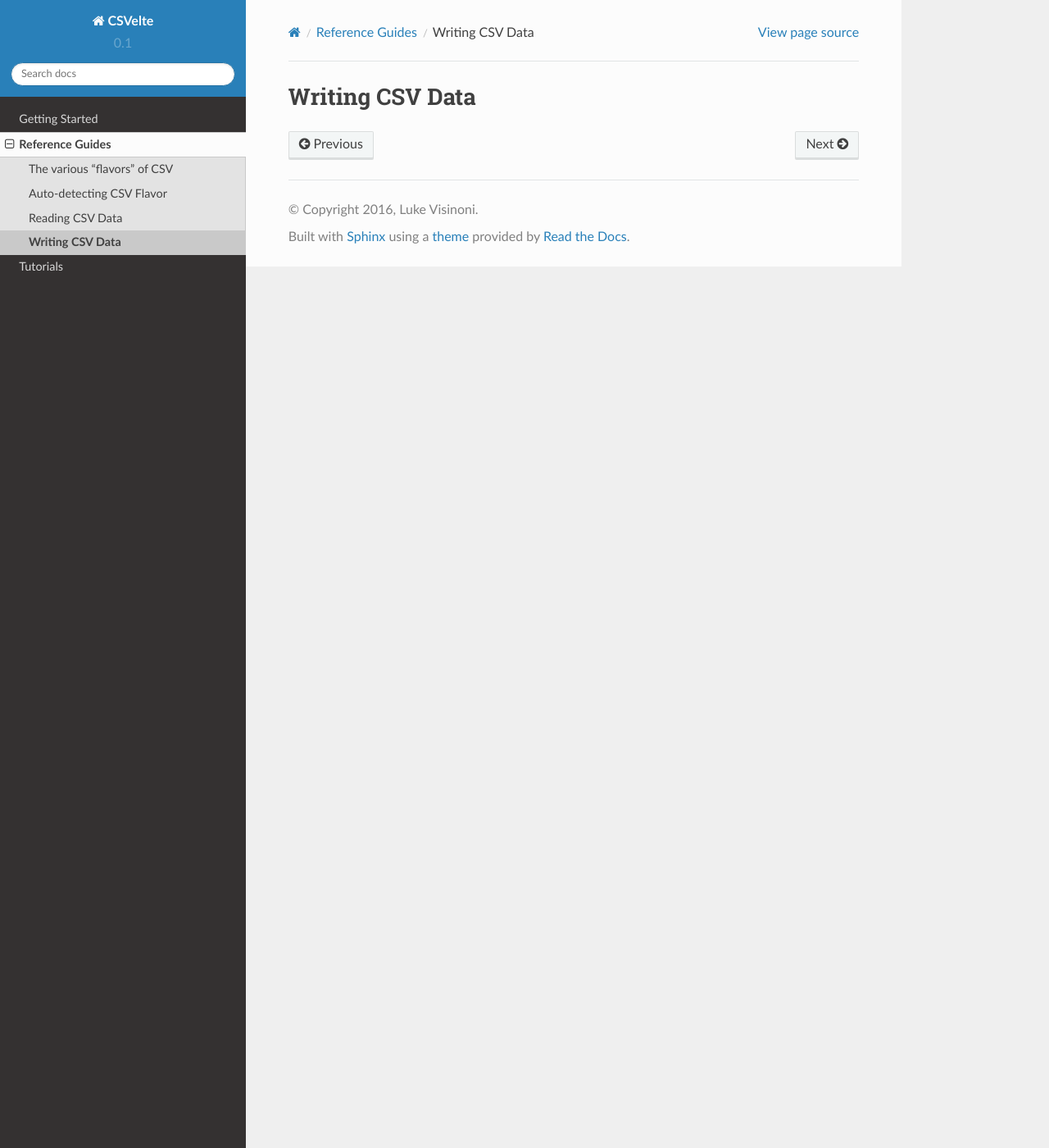
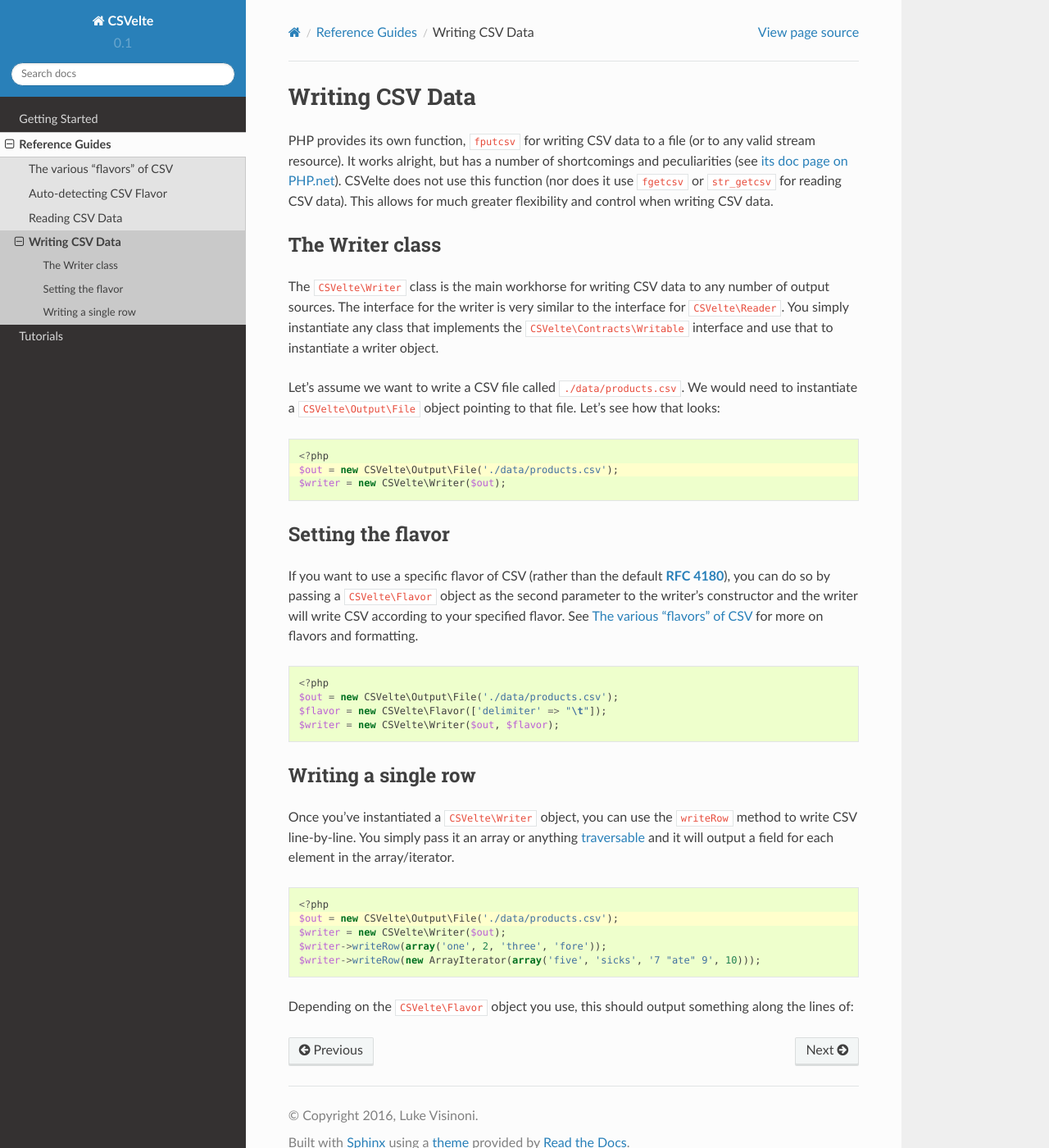
Before and after one commit to nozavroni/csvelte, a Sphinx documentation site: the page built from docs/reference/writing.rst, in a window 1280 px wide and 1400 px high. Shown: the whole window at 82% size. Built offline with Sphinx 7.4.7 and the Read the Docs theme 2.0.0, drawn with Linux system fonts in a browser that asks for light colours.

Commit message:
Added beginning of writing and made some config changes. refs #67

```diff
--- /dev/null
+++ b/docs/_contrib/apigenrole.py
@@ -0,0 +1,70 @@
+from docutils import nodes, utils
+from docutils.parsers.rst.roles import set_classes
+
+# I cant figure out how the hell to import this so I'm just gonna forget it for now
+
+def apigen_role(name, rawtext, text, lineno, inliner, options={}, content=[]):
+    """Link to API Docs page.
+
+    Returns 2 part tuple containing list of nodes to insert into the
+    document and a list of system messages.  Both are allowed to be
+    empty.
+
+    :param name: The role name used in the document.
+    :param rawtext: The entire markup snippet, with role.
+    :param text: The text marked with the role.
+    :param lineno: The line number where rawtext appears in the input.
+    :param inliner: The inliner instance that called us.
+    :param options: Directive options for customization.
+    :param content: The directive content for customization.
+    """
+    try:
+        class_name = text.replace('\\', '.')
+        if text[0:1] == '.':
+            class_name = class_name[1:]
+        if class_name == "":
+            raise ValueError
+    except ValueError:
+        msg = inliner.reporter.error(
+            'Class name must be a valid fully qualified class name; '
+            '"%s" is invalid.' % text, line=lineno)
+        prb = inliner.problematic(rawtext, rawtext, msg)
+        return [prb], [msg]
+    app = inliner.document.settings.env.app
+    node = make_link_node(rawtext, app, 'class', class_name, options)
+    return [node], []
+
+def make_link_node(rawtext, app, type, slug, options):
+    """Create a link to an ApiGen API docs page.
+
+    :param rawtext: Text being replaced with link node.
+    :param app: Sphinx application context
+    :param type: Item type (class, namespace, etc.)
+    :param slug: ID of the thing to link to
+    :param options: Options dictionary passed to role func.
+    """
+    #
+    try:
+        base = app.config.apigen_docs_uri
+        if not base:
+            raise AttributeError
+    except AttributeError, err:
+        raise ValueError('apigen_docs_uri configuration value is not set (%s)' % str(err))
+    # Build API docs link
+    slash = '/' if base[-1] != '/' else ''
+    ref = base + slash + type + '-' + slug + '.html'
+    set_classes(options)
+    node = nodes.reference(rawtext, type + ' ' + utils.unescape(slug), refuri=ref,
+                           **options)
+    return node
+
+def setup(app):
+    """Install the plugin.
+
+    :param app: Sphinx application context.
+    """
+    app.info('Initializing Api Class plugin')
+    app.add_role('apiclass', apigen_role)
+#    app.add_role('apins', apigen_namespace_role)
+    app.add_config_value('apigen_docs_uri', None, 'env')
+    return
--- a/docs/conf.py
+++ b/docs/conf.py
@@ -102,7 +102,7 @@
 # The reST default role (used for this markup: `text`) to use for all
 # documents.
 #
-default_role = "php"
+# default_role =
 
 # If true, '()' will be appended to :func: etc. cross-reference text.
 #
--- a/docs/reference/reading.rst
+++ b/docs/reference/reading.rst
@@ -212,8 +212,6 @@
 
     You must remember to use the exact spelling and capitalization that the header row uses. "Album" is not the same as "album". If you use the latter, it will trigger an exception. You don't want that. In the future, I will likely relax this to allow any capitalization but for now, you must remember to use the header value exactly as it appears in the data.
 
-
-
 ..  _composition over inheritance: https://en.wikipedia.org/wiki/Composition_over_inheritance
 
 ..  _PHP streams: http://php.net/manual/en/book.stream.php
--- a/docs/reference/writing.rst
+++ b/docs/reference/writing.rst
@@ -1,3 +1,52 @@
 ################
 Writing CSV Data
 ################
+
+PHP provides its own function, ``fputcsv`` for writing CSV data to a file (or to any valid stream resource). It works alright, but has a number of shortcomings and peculiarities (see `its doc page on PHP.net <http://php.net/manual/en/function.fputcsv.php>`_). CSVelte does not use this function (nor does it use ``fgetcsv`` or ``str_getcsv`` for reading CSV data). This allows for much greater flexibility and control when writing CSV data.
+
+The Writer class
+================
+
+The ``CSVelte\Writer`` class is the main workhorse for writing CSV data to any number of output sources. The interface for the writer is very similar to the interface for ``CSVelte\Reader``. You simply instantiate any class that implements the ``CSVelte\Contracts\Writable`` interface and use that to instantiate a writer object.
+
+Let's assume we want to write a CSV file called ``./data/products.csv``. We would need to instantiate a ``CSVelte\Output\File`` object pointing to that file. Let's see how that looks:
+
+..  code-block:: php
+    :emphasize-lines: 2
+
+    <?php
+    $out = new CSVelte\Output\File('./data/products.csv');
+    $writer = new CSVelte\Writer($out);
+
+Setting the flavor
+==================
+
+If you want to use a specific flavor of CSV (rather than the default :rfc:`4180`), you can do so by passing a ``CSVelte\Flavor`` object as the second parameter to the writer's constructor and the writer will write CSV according to your specified flavor. See :doc:`/reference/flavors` for more on flavors and formatting.
+
+..  code-block:: php
+
+    <?php
+    $out = new CSVelte\Output\File('./data/products.csv');
+    $flavor = new CSVelte\Flavor(['delimiter' => "\t"]);
+    $writer = new CSVelte\Writer($out, $flavor);
+
+Writing a single row
+====================
+
+Once you've instantiated a ``CSVelte\Writer`` object, you can use the ``writeRow`` method to write CSV line-by-line. You simply pass it an array or anything `traversable <http://php.net/manual/en/class.traversable.php>`_ and it will output a field for each element in the array/iterator.
+
+..  code-block:: php
+    :emphasize-lines: 2
+
+    <?php
+    $out = new CSVelte\Output\File('./data/products.csv');
+    $writer = new CSVelte\Writer($out);
+    $writer->writeRow(array('one', 2, 'three', 'fore'));
+    $writer->writeRow(new ArrayIterator(array('five', 'sicks', '7 "ate" 9', 10)));
+
+Depending on the ``CSVelte\Flavor`` object you use, this should output something along the lines of:
+
+..  code-block: csv
+
+    one,2,three,fore
+    five,sicks,"7 ""ate"" 9",10
```
